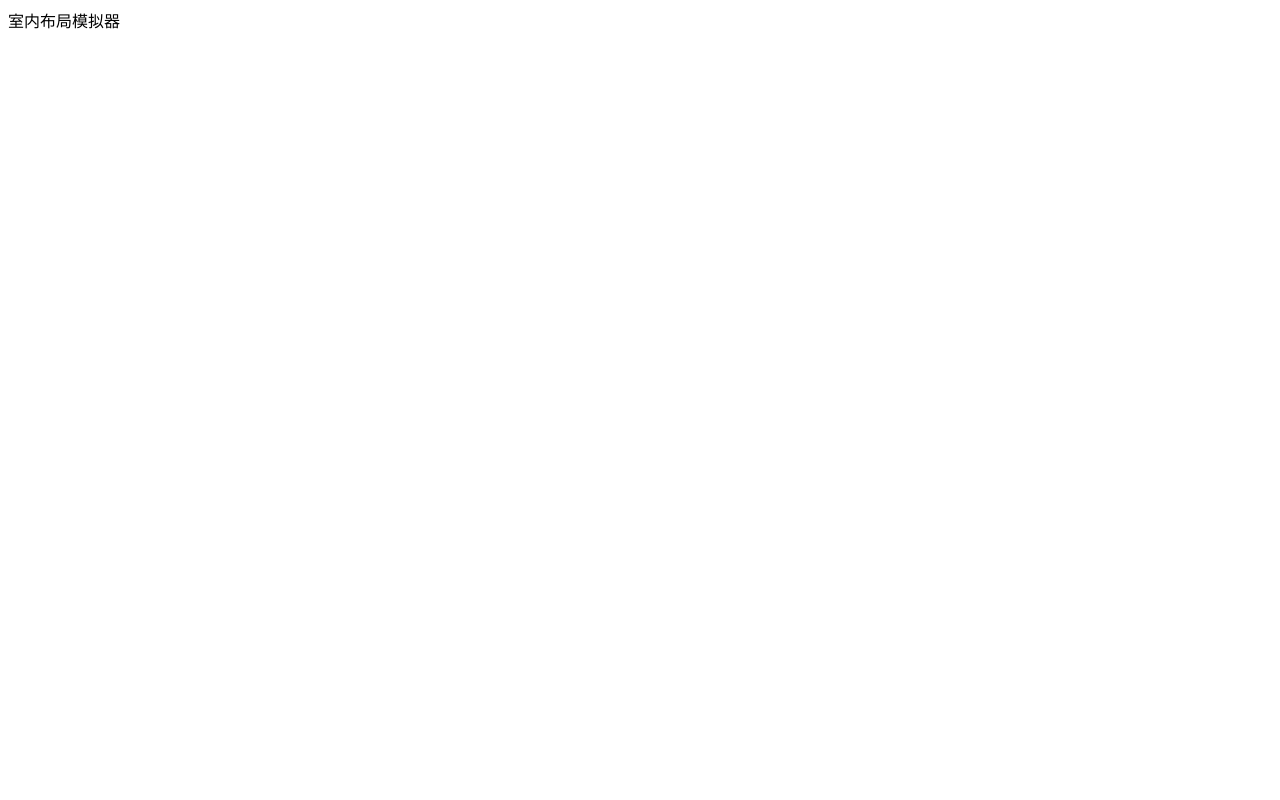
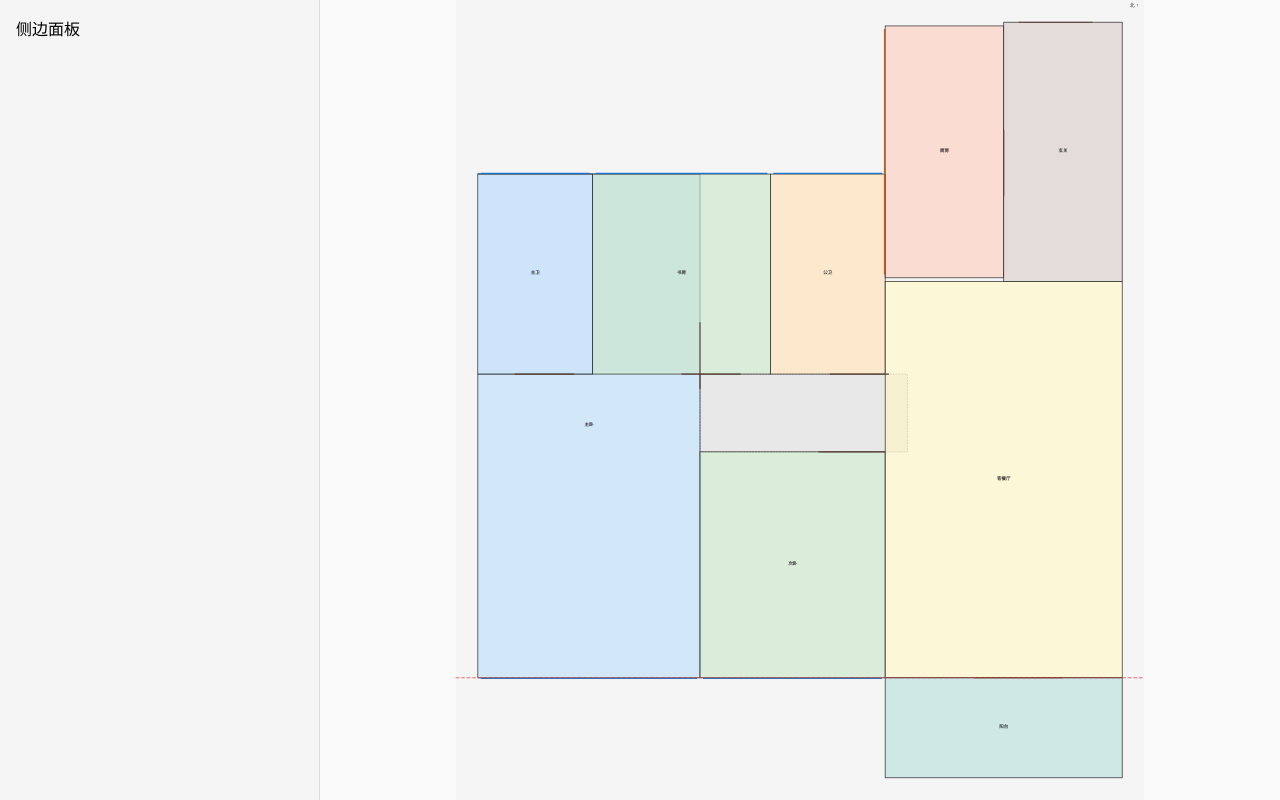
Before and after one commit to haonanlyf2022/home-design, a React (Vite) app: page / in a window 1280 px wide. Built offline with nearby package versions, Linux system fonts and the light colour scheme.

Commit message:
feat: add SVG floor plan with room rendering

```diff
--- a/src/App.css
+++ b/src/App.css
@@ -1,3 +1,10 @@
 * { margin: 0; padding: 0; box-sizing: border-box; }
 html, body, #root { height: 100%; }
 .app { display: flex; height: 100vh; }
+.side-panel {
+  width: 320px; min-width: 320px;
+  background: #f5f5f5; border-right: 1px solid #ddd;
+  overflow-y: auto; padding: 16px;
+}
+.main-canvas { flex: 1; overflow: hidden; }
+.floorplan-container { width: 100%; height: 100%; }
--- a/src/App.tsx
+++ b/src/App.tsx
@@ -1,4 +1,43 @@
+import { useState } from 'react';
+import { WallConfig, PlacedModule } from './types';
+import { computeLayout } from './utils/layout';
+import FloorPlan from './components/FloorPlan';
+import './App.css';
+
 function App() {
-  return <div className="app">室内布局模拟器</div>;
+  const layout = computeLayout();
+  const [rooms, setRooms] = useState(layout.rooms);
+  const [wallConfig, setWallConfig] = useState<WallConfig>({
+    outerThickness: 240,
+    innerThickness: 120,
+  });
+  const [placedModules, setPlacedModules] = useState<PlacedModule[]>([]);
+  const [selectedModuleId, setSelectedModuleId] = useState<string | null>(null);
+  const [scale, setScale] = useState(1);
+
+  return (
+    <div className="app">
+      <div className="side-panel">
+        <p>侧边面板</p>
+      </div>
+      <div className="main-canvas">
+        <FloorPlan
+          rooms={rooms}
+          placedModules={placedModules}
+          selectedModuleId={selectedModuleId}
+          scale={scale}
+          buildingWidth={layout.buildingWidth}
+          buildingHeight={layout.buildingHeight}
+          onModuleSelect={setSelectedModuleId}
+          onModuleMove={(id, dx, dy) => {
+            setPlacedModules(prev =>
+              prev.map(p => (p.id === id ? { ...p, x: p.x + dx, y: p.y + dy } : p))
+            );
+          }}
+        />
+      </div>
+    </div>
+  );
 }
+
 export default App;
--- /dev/null
+++ b/src/components/DoorWindow.tsx
@@ -0,0 +1,32 @@
+import { Door, BayWindow, SCALE_CM_TO_PX } from '../types';
+
+interface Props {
+  doors: Door[];
+  bayWindow: BayWindow;
+  x: number; y: number;
+  width: number; height: number;  // SVG px
+}
+
+export default function DoorWindow({ doors, bayWindow, x, y, width, height }: Props) {
+  const S = SCALE_CM_TO_PX;
+  return (
+    <g>
+      {doors.map((d, i) => {
+        let x1: number, y1: number, x2: number, y2: number;
+        const offset = d.offset * S;
+        const doorW = d.width * S;
+        switch (d.wall) {
+          case 'north': x1 = x + offset; y1 = y; x2 = x1 + doorW; y2 = y; break;
+          case 'south': x1 = x + offset; y1 = y + height; x2 = x1 + doorW; y2 = y1; break;
+          case 'west':  x1 = x; y1 = y + offset; x2 = x; y2 = y1 + doorW; break;
+          case 'east':  x1 = x + width; y1 = y + offset; x2 = x1; y2 = y1 + doorW; break;
+        }
+        return <line key={i} x1={x1} y1={y1} x2={x2} y2={y2} stroke="#5d4037" strokeWidth={3} />;
+      })}
+      {bayWindow.north && <line x1={x + 8} y1={y - 2} x2={x + width - 8} y2={y - 2} stroke="#1976d2" strokeWidth={3} />}
+      {bayWindow.south && <line x1={x + 8} y1={y + height + 2} x2={x + width - 8} y2={y + height + 2} stroke="#1976d2" strokeWidth={3} />}
+      {bayWindow.west  && <line x1={x - 2} y1={y + 8} x2={x - 2} y2={y + height - 8} stroke="#e65100" strokeWidth={3} />}
+      {bayWindow.east  && <line x1={x + width + 2} y1={y + 8} x2={x + width + 2} y2={y + height - 8} stroke="#e65100" strokeWidth={3} />}
+    </g>
+  );
+}
--- /dev/null
+++ b/src/components/FloorPlan.tsx
@@ -0,0 +1,143 @@
+import { Room, PlacedModule, SCALE_CM_TO_PX } from '../types';
+import RoomShape from './RoomShape';
+import DoorWindow from './DoorWindow';
+
+interface Props {
+  rooms: Room[];
+  placedModules: PlacedModule[];
+  selectedModuleId: string | null;
+  scale: number;
+  buildingWidth: number;
+  buildingHeight: number;
+  onModuleSelect: (id: string | null) => void;
+  onModuleMove: (id: string, dx: number, dy: number) => void;
+  onPlaceModule?: (template: any, x: number, y: number) => void;
+}
+
+export default function FloorPlan({
+  rooms, placedModules, selectedModuleId, scale,
+  buildingWidth, buildingHeight,
+  onModuleSelect, onModuleMove, onPlaceModule,
+}: Props) {
+  const S = SCALE_CM_TO_PX;
+  const masterBath = rooms.find(r => r.id === 'master-bath');
+  const masterBathEast = masterBath ? masterBath.ewWidth * S : 0;
+  const masterBathSouth = masterBath ? masterBath.nsLength * S : 0;
+
+  const padding = 60;
+  const minY = Math.min(0, ...rooms.map(r => r.y));
+  const vbX = -padding;
+  const vbY = minY - padding;
+  const vbW = buildingWidth + padding * 2;
+  const vbH = buildingHeight + padding * 2;
+
+  const handleSvgClick = (e: React.MouseEvent) => {
+    if (e.target === e.currentTarget) onModuleSelect(null);
+  };
+
+  const handleDragOver = (e: React.DragEvent) => {
+    e.preventDefault();
+    e.dataTransfer.dropEffect = 'copy';
+  };
+
+  const handleDrop = (e: React.DragEvent) => {
+    e.preventDefault();
+    const data = e.dataTransfer.getData('application/module-template');
+    if (!data || !onPlaceModule) return;
+    const template = JSON.parse(data);
+    const svg = (e.target as Element).closest('svg');
+    if (!svg) return;
+    const pt = svg.createSVGPoint();
+    pt.x = e.clientX; pt.y = e.clientY;
+    const ctm = svg.getScreenCTM();
+    if (!ctm) return;
+    const svgPt = pt.matrixTransform(ctm.inverse());
+    onPlaceModule(template, svgPt.x, svgPt.y);
+  };
+
+  // Rooms rendering order: corridor first (bottom), then master bed, then others, then master bath (top)
+  const renderOrder = ['corridor', 'master-bed', 'study', 'public-bath', 'kitchen', 'entryway',
+    'second-bed', 'living-dining', 'balcony', 'master-bath'];
+
+  const orderedRooms = renderOrder
+    .map(id => rooms.find(r => r.id === id))
+    .filter(Boolean) as Room[];
+
+  return (
+    <div className="floorplan-container">
+      <svg
+        viewBox={`${vbX} ${vbY} ${vbW} ${vbH}`}
+        style={{ width: '100%', height: '100%', background: '#fafafa' }}
+        onClick={handleSvgClick}
+        onDragOver={handleDragOver}
+        onDrop={handleDrop}
+      >
+        {/* Background */}
+        <rect x={vbX} y={vbY} width={vbW} height={vbH} fill="#f5f5f5" />
+
+        {/* Rooms */}
+        {orderedRooms.map(r => (
+          <RoomShape
+            key={r.id}
+            room={r}
+            isMasterBed={r.id === 'master-bed'}
+            masterBathEast={masterBathEast}
+            masterBathSouth={masterBathSouth}
+          />
+        ))}
+
+        {/* Doors and bay windows */}
+        {rooms.map(r => (
+          <DoorWindow
+            key={`dw-${r.id}`}
+            doors={r.doors}
+            bayWindow={r.bayWindow}
+            x={r.x} y={r.y}
+            width={r.ewWidth * S}
+            height={r.nsLength * S}
+          />
+        ))}
+
+        {/* Room name labels */}
+        {rooms.map(r => {
+          const cx = r.x + (r.ewWidth * S) / 2;
+          const cy = r.y + (r.nsLength * S) / 2;
+          if (r.id === 'corridor') return null;
+          return (
+            <text key={`label-${r.id}`} x={cx} y={cy} textAnchor="middle"
+              fontSize={12} fill="#333" fontWeight="bold">
+              {r.name}
+            </text>
+          );
+        })}
+
+        {/* South alignment line */}
+        {(() => {
+          const alignIds = ['master-bed', 'second-bed', 'living-dining'];
+          const alignRooms = rooms.filter(r => alignIds.includes(r.id));
+          const southY = Math.max(...alignRooms.map(r => r.y + r.nsLength * S));
+          return <line x1={vbX} y1={southY} x2={vbX + vbW} y2={southY}
+            stroke="#e53935" strokeWidth={2} strokeDasharray="10,5" />;
+        })()}
+
+        {/* Placed modules */}
+        {placedModules.map(pm => (
+          <g key={pm.id} transform={`translate(${pm.x},${pm.y}) rotate(${pm.rotation})`}
+            onClick={(e) => { e.stopPropagation(); onModuleSelect(pm.id); }}
+            style={{ cursor: 'pointer', opacity: pm.id === selectedModuleId ? 1 : 0.85 }}>
+            <rect x={0} y={0} width={pm.ewWidth * S} height={pm.nsLength * S}
+              fill="#78909c" stroke={pm.id === selectedModuleId ? '#1976d2' : '#455a64'}
+              strokeWidth={pm.id === selectedModuleId ? 2.5 : 1} rx={2} />
+            <text x={(pm.ewWidth * S) / 2} y={(pm.nsLength * S) / 2 + 4}
+              textAnchor="middle" fontSize={8} fill="white">
+              {pm.label || ''}
+            </text>
+          </g>
+        ))}
+
+        {/* North indicator */}
+        <text x={vbX + vbW - 40} y={vbY + 20} fontSize={14} fill="#333">北 ↑</text>
+      </svg>
+    </div>
+  );
+}
--- /dev/null
+++ b/src/components/RoomShape.tsx
@@ -0,0 +1,39 @@
+import { Room, SCALE_CM_TO_PX } from '../types';
+
+interface Props {
+  room: Room;
+  isMasterBed?: boolean;
+  masterBathEast?: number;   // SVG px, master bath east edge
+  masterBathSouth?: number;  // SVG px, master bath south edge
+}
+
+export default function RoomShape({ room, isMasterBed, masterBathEast, masterBathSouth }: Props) {
+  const S = SCALE_CM_TO_PX;
+  const w = room.ewWidth * S;
+  const h = room.nsLength * S;
+
+  if (isMasterBed && masterBathEast && masterBathSouth) {
+    // L-shaped master bedroom (master bath occupies NW corner)
+    const pathD = [
+      `M ${room.x} ${room.y}`,
+      `L ${room.x + w} ${room.y}`,
+      `L ${room.x + w} ${room.y + h}`,
+      `L ${room.x} ${room.y + h}`,
+      `L ${room.x} ${room.y + masterBathSouth}`,
+      `L ${room.x + masterBathEast} ${room.y + masterBathSouth}`,
+      `L ${room.x + masterBathEast} ${room.y}`,
+      `Z`,
+    ].join(' ');
+    return <path d={pathD} fill={room.fillColor} fillOpacity={0.6} stroke="#333" strokeWidth={2} />;
+  }
+
+  return (
+    <rect
+      x={room.x} y={room.y} width={w} height={h}
+      fill={room.fillColor} fillOpacity={0.6}
+      stroke={room.id === 'corridor' ? '#666' : '#333'}
+      strokeWidth={room.id === 'corridor' ? 1.5 : 2}
+      strokeDasharray={room.id === 'corridor' ? '5,3' : undefined}
+    />
+  );
+}
```
